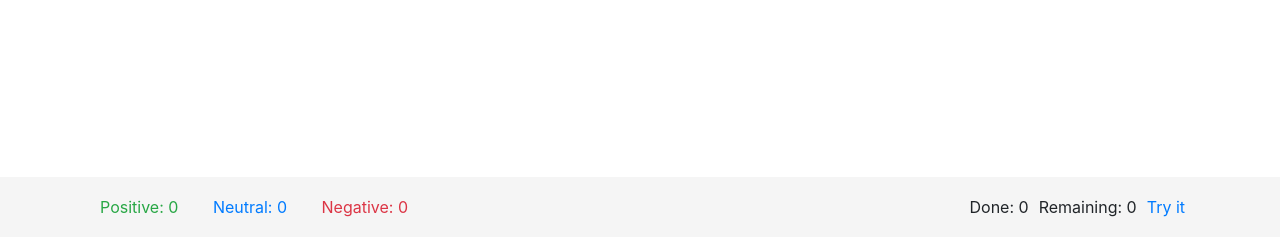
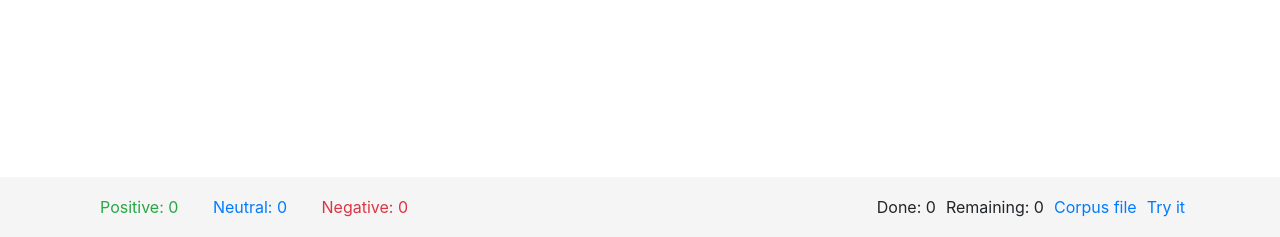
Before and after one commit to masonpawsey/Sylvstrr, a PHP site: page /trainer.php in a window 1280 px wide. Shown: the part 563-800 px from the top of the page. Run offline with PHP 8.4, Linux system fonts and the light colour scheme; data that the repository does not hold is empty; some libraries are stand-ins or nearby versions.

Commit message:
added link to download corpus file

```diff
--- a/trainer.php
+++ b/trainer.php
@@ -43,6 +43,7 @@
 			<span class="col neutral-stat text-primary">Neutral: </span>
 			<span class="col negative-stat text-danger">Negative: </span>
 			<span class="float-right" style="padding-right: 10px;"><a href="../">Try it</a></span>
+			<span class="float-right" style="padding-right: 10px;"><a href="../create_corpus.php">Corpus file</a></span>
 			<span class="float-right remaining-stat" style="padding-right: 10px;"></span>
 			<span class="float-right total-stat" style="padding-right: 10px;"></span>
 		</div>
```
